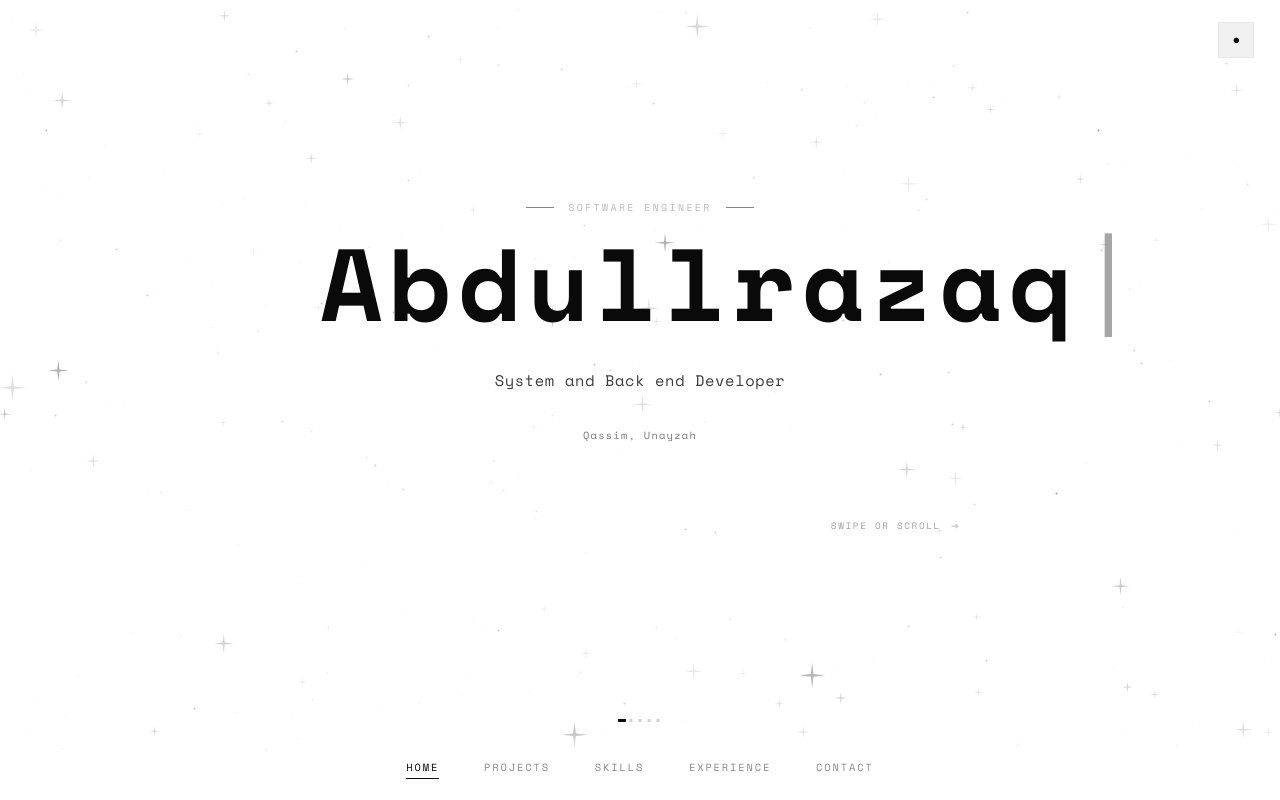
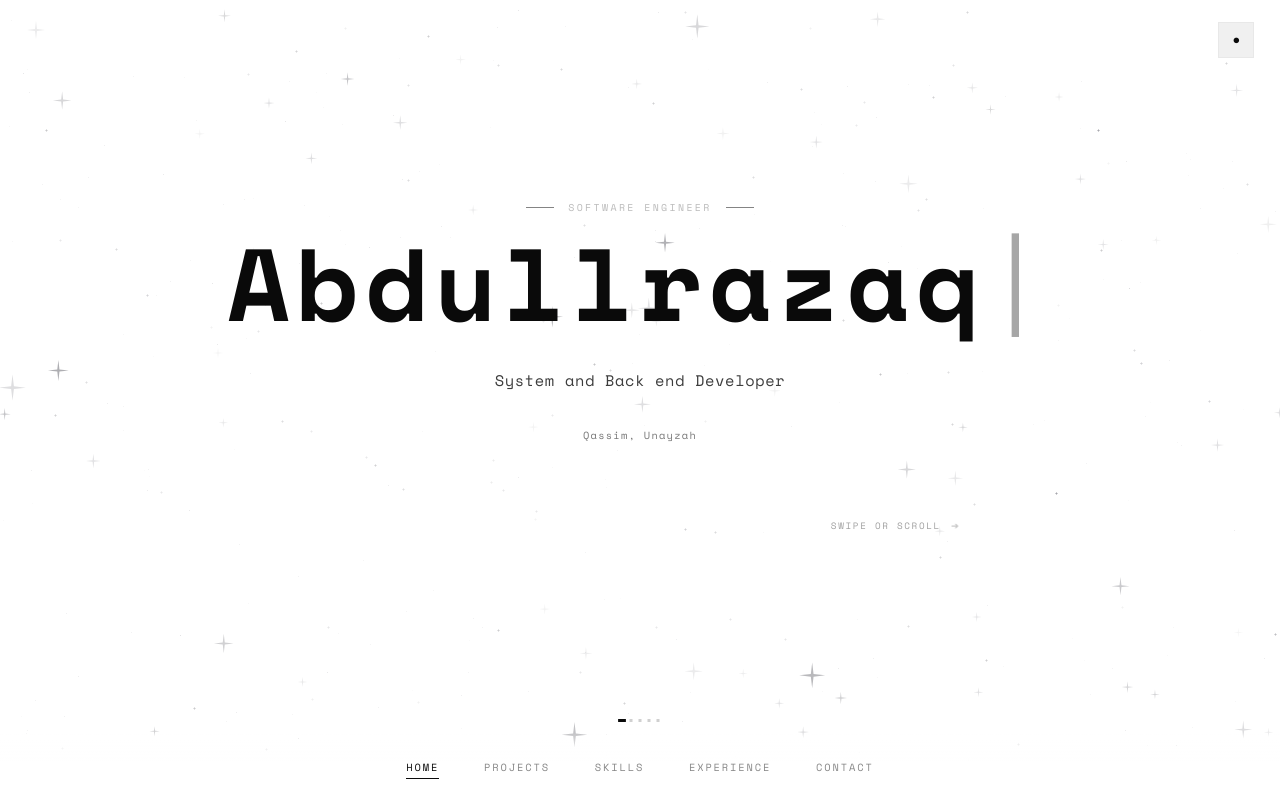
Before and after one commit to orisho7/orisho7.github.io, a Vue app: page / in a window 1280 px wide. Built offline with nearby package versions, Linux system fonts and the light colour scheme.

Commit message:
feat: implement main application shell with GSAP-powered section transitions and navigation logic

```diff
--- a/src/App.vue
+++ b/src/App.vue
@@ -128,9 +128,13 @@ let scrollTimer      = null
 function handleWheel(e) {
   // Allow normal scrolling on mobile/tablet viewports
   if (window.innerWidth <= 768) return
+
+  // Disable horizontal scroll navigation
+  if (Math.abs(e.deltaX) > Math.abs(e.deltaY)) return
+
   e.preventDefault()
   if (scrollCooldown) return
-  const delta = Math.abs(e.deltaX) > Math.abs(e.deltaY) ? e.deltaX : e.deltaY
+  const delta = e.deltaY
   const norm  = e.deltaMode === 1 ? delta * 40 : e.deltaMode === 2 ? delta * 800 : delta
   scrollAccum += norm
   if (Math.abs(scrollAccum) >= SCROLL_THRESHOLD) {
--- a/src/components/HomeSection.vue
+++ b/src/components/HomeSection.vue
@@ -105,7 +105,8 @@ onUnmounted(() => {
   /* Reserve height so layout doesn't jump before typing starts */
   min-height: 1.05em;
   text-align: center;
-  width: 100%;
+  width: max-content;
+  max-width: 100vw;
 }
 
 .home-tagline {
```
